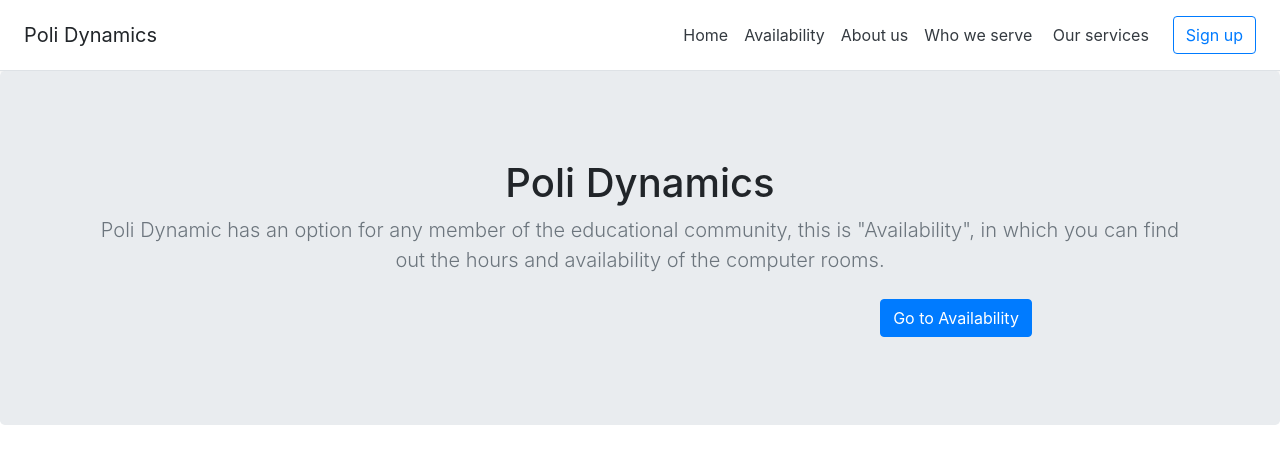
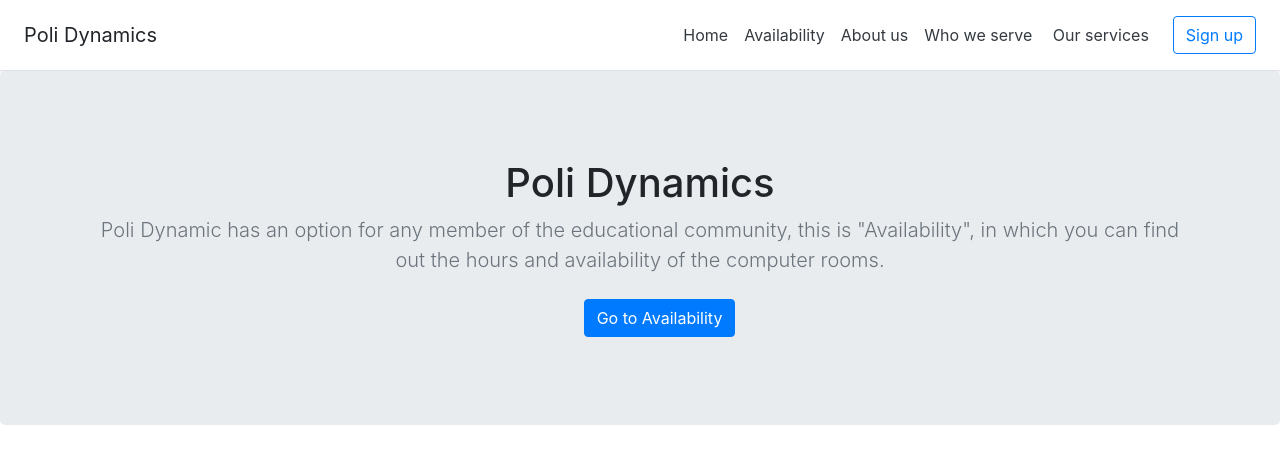
Before and after one commit to alejandra23181/COORDINACION-POLITECNICO, a React (Create React App) app in the folder helpdesk/: page /Insert in a window 1280 px wide. Shown: the top 464 px of the page. Built offline with nearby package versions, Linux system fonts and the light colour scheme.

Commit message:
Commit new - MA

```diff
--- a/helpdesk/src/components/styles/Forms.css
+++ b/helpdesk/src/components/styles/Forms.css
@@ -27,5 +27,5 @@ label {
     color: #fff;
     background-color: #007bff;
     border-color: #007bff;
-    margin-left: 632px;
+    margin-left: 39px;
 }
```
